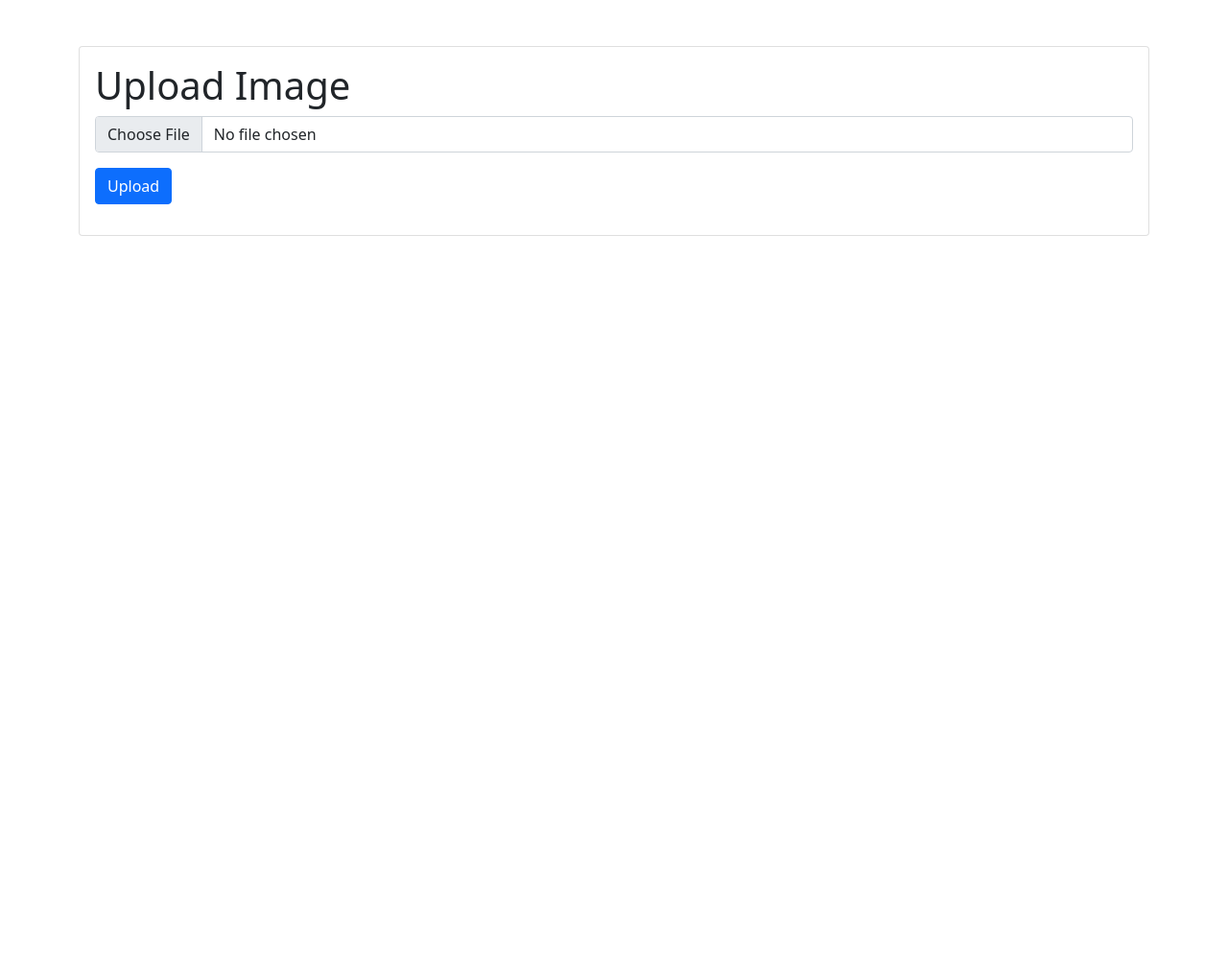
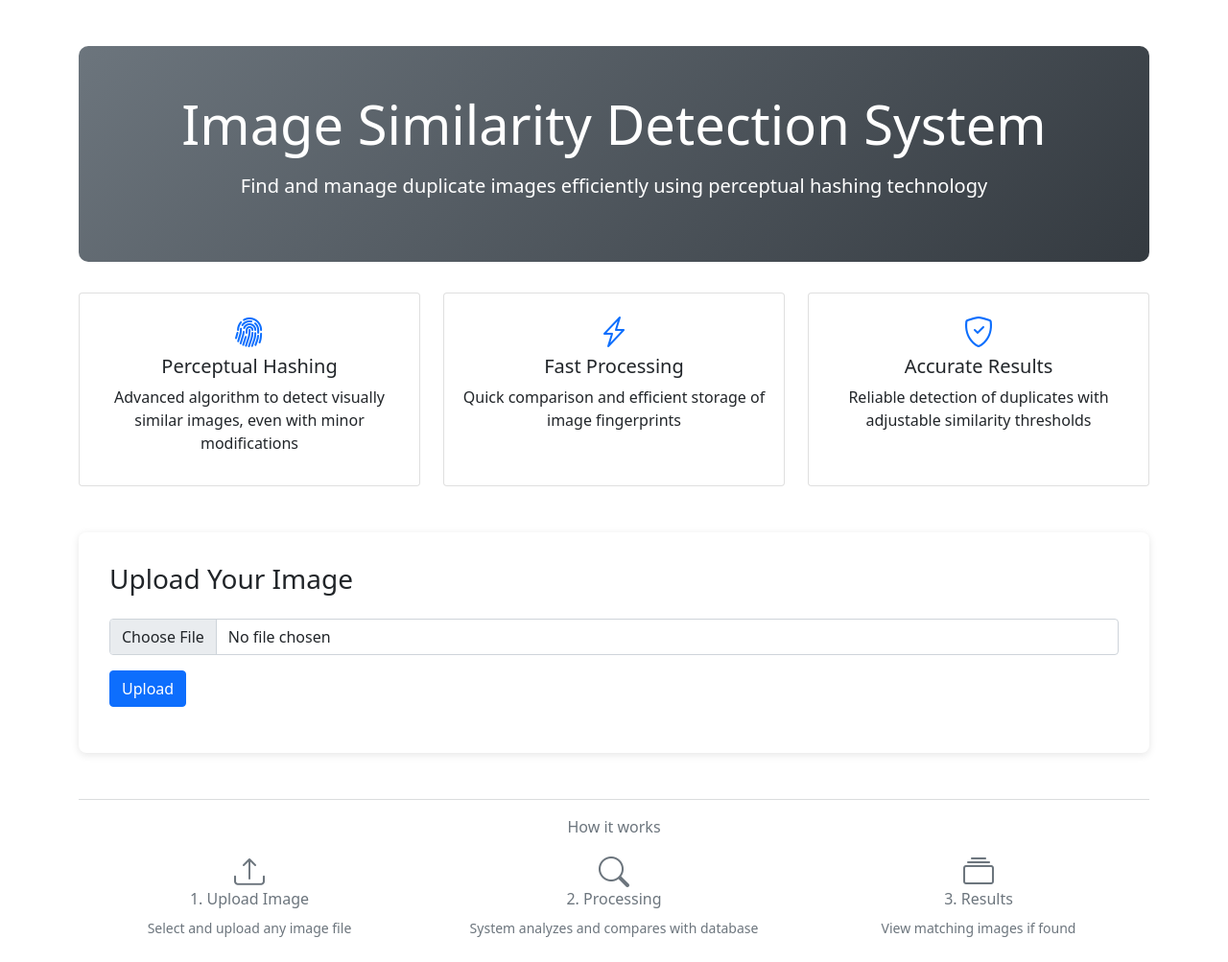
Before and after one commit to FaiMartinez/image-deduplication-system, a Flask app: page / in a window 1280 px wide. Shown: the whole page at 96% size. Before the commit the page ends 246 px from the top, so only its background shows below. Run offline with Flask 3, Linux system fonts and the light colour scheme; some libraries are stand-ins or nearby versions.

Commit message:
Changes to UI and fixed errors

```diff
--- a/app/routes.py
+++ b/app/routes.py
@@ -1,7 +1,7 @@
 from flask import request, jsonify, render_template, send_from_directory
 from werkzeug.utils import secure_filename
 from app.models import ImageHash
-from app.utils.hashing import generate_hashes, calculate_similarity
+from app.utils.hashing import generate_hashes, calculate_similarity, generate_file_hash
 from sqlalchemy.orm import sessionmaker
 from werkzeug.exceptions import RequestEntityTooLarge
 import os
@@ -70,7 +70,10 @@ def register_routes(app):
 
             # Generate perceptual hashes
             perceptual_hashes = generate_hashes(temp_path)
+            # Generate file hash
+            file_hash = generate_file_hash(temp_path)
             app.logger.debug(f"Generated hashes for uploaded image: {perceptual_hashes}")
+            app.logger.debug(f"Generated file hash: {file_hash}")
 
             session = Session()
 
@@ -90,12 +93,19 @@ def register_routes(app):
                         if similarity is None or not isinstance(similarity, (int, float)):
                             app.logger.error(f"Invalid similarity score for {duplicate.path}: {similarity}")
                             continue
+
+                        # Calculate file hash for the duplicate
+                        duplicate_file_hash = generate_file_hash(duplicate.path)
+                        file_hash_match = file_hash == duplicate_file_hash
+
                         # Only include matches above a similarity threshold (e.g., 70%)
                         if similarity >= app.config.get('SIMILARITY_THRESHOLD', 70):
                             relative_path = os.path.relpath(duplicate.path, str(app.config['UPLOAD_FOLDER'])).replace('\\', '/')
                             results.append({
                                 'path': relative_path,
-                                'similarity': float(similarity)  # Ensure numeric value
+                                'similarity': float(similarity),  # Ensure numeric value
+                                'file_hash_match': file_hash_match,
+                                'file_hash': duplicate_file_hash
                             })
 
                     if results:
--- a/templates/index.html
+++ b/templates/index.html
@@ -1,9 +1,22 @@
 <!DOCTYPE html>
 <html>
 <head>
-    <title>Image Deduplication</title>
+    <title>Image Similarity Detection System</title>
     <link href="https://cdn.jsdelivr.net/npm/bootstrap@5.1.3/dist/css/bootstrap.min.css" rel="stylesheet">
+    <link rel="stylesheet" href="https://cdn.jsdelivr.net/npm/bootstrap-icons@1.7.2/font/bootstrap-icons.css">
     <style>
+        .hero-section {
+            background: linear-gradient(135deg, #6c757d 0%, #343a40 100%);
+            color: white;
+            padding: 3rem 0;
+            margin-bottom: 2rem;
+            border-radius: 10px;
+        }
+        .feature-icon {
+            font-size: 2rem;
+            color: #0d6efd;
+            margin-bottom: 1rem;
+        }
         .image-comparison {
             display: flex;
             gap: 20px;
@@ -11,21 +24,73 @@
         }
         .image-container {
             flex: 1;
+            background: #f8f9fa;
+            padding: 1rem;
+            border-radius: 8px;
+            box-shadow: 0 2px 4px rgba(0,0,0,0.1);
         }
         .image-container img {
             max-width: 100%;
             height: auto;
-            border: 1px solid #ccc;
+            border: 1px solid #dee2e6;
+            border-radius: 4px;
         }
         .alert {
             margin-top: 10px;
         }
+        .upload-section {
+            background: white;
+            padding: 2rem;
+            border-radius: 8px;
+            box-shadow: 0 2px 8px rgba(0,0,0,0.1);
+        }
+        .feature-card {
+            height: 100%;
+            transition: transform 0.2s;
+        }
+        .feature-card:hover {
+            transform: translateY(-5px);
+        }
     </style>
 </head>
 <body class="container mt-5">
-    <div class="card">
-        <div class="card-body">
-            <h1 class="card-title">Upload Image</h1>
+    <div class="hero-section text-center">
+        <h1 class="display-4 mb-3">Image Similarity Detection System</h1>
+        <p class="lead">Find and manage duplicate images efficiently using perceptual hashing technology</p>
+    </div>
+
+    <div class="row mb-5">
+        <div class="col-md-4">
+            <div class="card feature-card">
+                <div class="card-body text-center">
+                    <i class="bi bi-fingerprint feature-icon"></i>
+                    <h3 class="h5">Perceptual Hashing</h3>
+                    <p>Advanced algorithm to detect visually similar images, even with minor modifications</p>
+                </div>
+            </div>
+        </div>
+        <div class="col-md-4">
+            <div class="card feature-card">
+                <div class="card-body text-center">
+                    <i class="bi bi-lightning-charge feature-icon"></i>
+                    <h3 class="h5">Fast Processing</h3>
+                    <p>Quick comparison and efficient storage of image fingerprints</p>
+                </div>
+            </div>
+        </div>
+        <div class="col-md-4">
+            <div class="card feature-card">
+                <div class="card-body text-center">
+                    <i class="bi bi-shield-check feature-icon"></i>
+                    <h3 class="h5">Accurate Results</h3>
+                    <p>Reliable detection of duplicates with adjustable similarity thresholds</p>
+                </div>
+            </div>
+        </div>
+    </div>
+
+    <div class="upload-section">
+        <h2 class="h3 mb-4">Upload Your Image</h2>
             <form id="uploadForm" enctype="multipart/form-data">
                 <div class="mb-3">
                     <input class="form-control" type="file" name="file" id="formFile" accept="image/*" required>
@@ -41,6 +106,33 @@
                 <div class="image-container" id="existingImages">
                     <h4>Similar Images</h4>
                     <!-- Similar images will be appended here -->
+                </div>            </div>
+        </div>
+    </div>
+
+    <div class="mt-5 text-center text-muted">
+        <hr>
+        <p class="mb-3">How it works</p>
+        <div class="row">
+            <div class="col-md-4">
+                <div class="mb-4">
+                    <i class="bi bi-upload h2"></i>
+                    <h4 class="h6">1. Upload Image</h4>
+                    <small>Select and upload any image file</small>
+                </div>
+            </div>
+            <div class="col-md-4">
+                <div class="mb-4">
+                    <i class="bi bi-search h2"></i>
+                    <h4 class="h6">2. Processing</h4>
+                    <small>System analyzes and compares with database</small>
+                </div>
+            </div>
+            <div class="col-md-4">
+                <div class="mb-4">
+                    <i class="bi bi-collection h2"></i>
+                    <h4 class="h6">3. Results</h4>
+                    <small>View matching images if found</small>
                 </div>
             </div>
         </div>
@@ -74,17 +166,15 @@ document.getElementById('uploadForm').onsubmit = async (e) => {
         // Clear existing images
         existingImages.innerHTML = '<h4>Similar Images</h4>';
 
-        if (result.status === 'success') {
-            resultDiv.innerHTML = `
+        if (result.status === 'success') {            resultDiv.innerHTML = `
                 <div class="alert alert-success">
                     SUCCESS: Image uploaded to ${result.path}
                     ${result.processing_time ? `<br>Processed in ${result.processing_time.toFixed(2)}s` : ''}
-                </div>
-            `;
+                </div>`;
+
+            const imagePath = result.path.startsWith('uploads/') ? result.path.replace('uploads/', '') : result.path;
+            uploadedImage.src = `/uploads/${imagePath}`;
             imageComparison.style.display = 'flex';
-            // Remove 'uploads/' prefix if present
-            const imagePath = result.path.startsWith('uploads/') ? result.path.replace('uploads/', '') : result.path;
-            uploadedImage.src = `/Uploads/${imagePath}`;
             console.log('Setting uploaded image src:', uploadedImage.src); // Debug
             uploadedImage.onerror = () => {
                 console.error(`Failed to load uploaded image: ${uploadedImage.src}`);
@@ -97,11 +187,19 @@ document.getElementById('uploadForm').onsubmit = async (e) => {
                 }, 500);
             };
         } else if (result.status === 'duplicate') {
-            const matches = result.matches || [];
-            resultDiv.innerHTML = `
+            const matches = result.matches || [];            resultDiv.innerHTML = `
                 <div class="alert alert-warning">
-                    DUPLICATE DETECTED: ${matches.length} similar image(s) found<br>
-                    ${matches.map(match => `${match.path} (${match.similarity.toFixed(2)}%)`).join('<br>')}
+                    <h5 class="alert-heading">DUPLICATE DETECTED: ${matches.length} similar image(s) found</h5>
+                    ${matches.map(match => `
+                        <div class="mt-2">
+                            <strong>${match.path}</strong><br>
+                            <small>Perceptual Similarity: ${match.similarity.toFixed(2)}%</small><br>
+                            <small>Exact Match: ${match.file_hash_match ?
+                                '<span class="text-success">✓  `</span>' :
+                                '<span class="text-warning">✗ Different file (modified brightness/contrast/etc)</span>'
+                            }</small>
+                        </div>
+                    `).join('<hr class="my-2">')}
                 </div>
             `;
             imageComparison.style.display = 'flex';
@@ -110,8 +208,7 @@ document.getElementById('uploadForm').onsubmit = async (e) => {
             matches.forEach(match => {
                 if (match.path && match.similarity != null) {
                     // Remove 'uploads/' prefix if present
-                    const matchPath = match.path.startsWith('uploads/') ? match.path.replace('uploads/', '') : match.path;
-                    const img = document.createElement('img');
+                    const matchPath = match.path.startsWith('uploads/') ? match.path.replace('uploads/', '') : match.path;                    const img = document.createElement('img');
                     img.src = `/uploads/${matchPath}`;
                     img.alt = `Similar image (${match.similarity.toFixed(2)}%)`;
                     img.style.maxWidth = '100%';
```
Also changed, not shown: 1 other file.
